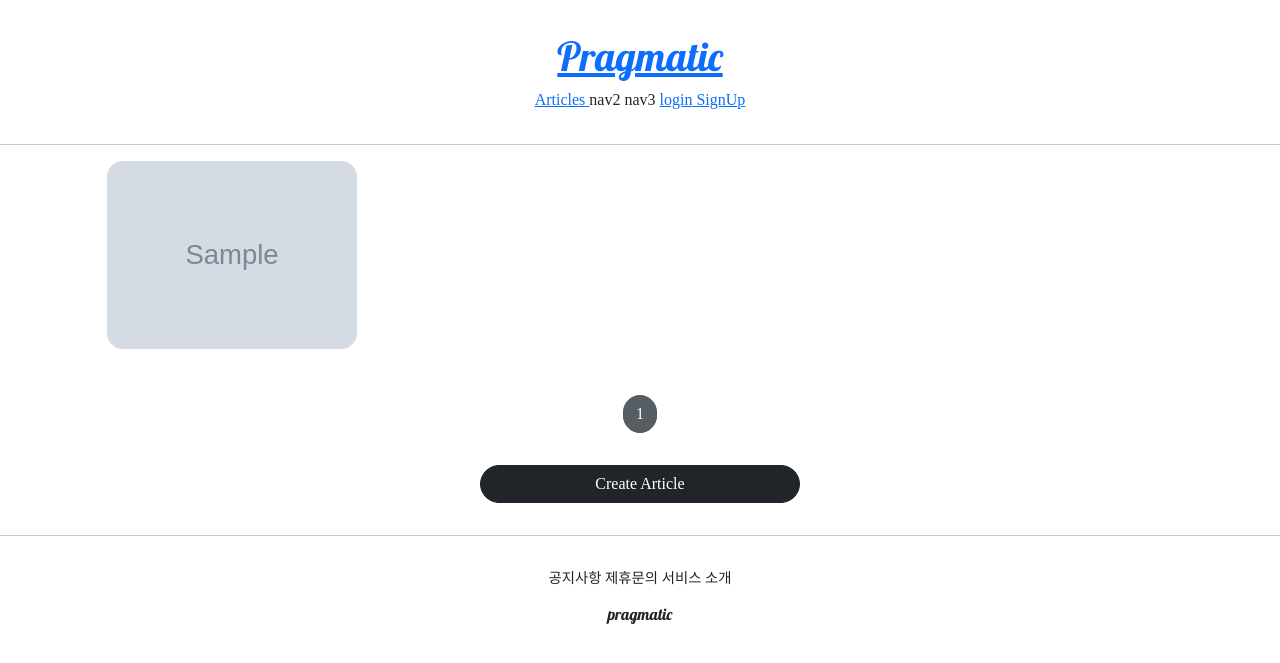
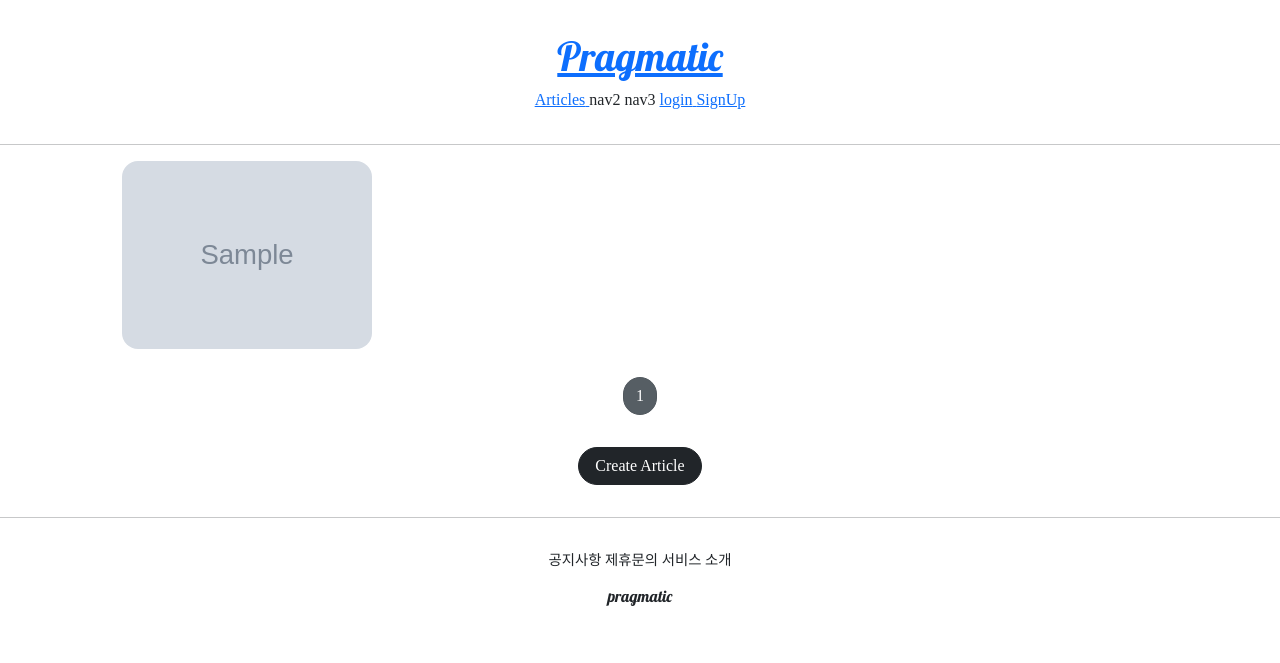
Before and after one commit to dooli1971039/Pinterest_django, a Django app: page /articles/list/ in a window 1280 px wide. Shown: the top 663 px of the page. Run offline with Django 4.2, Linux system fonts and the light colour scheme; tables that the repository leaves empty hold one stand-in row (values such as "Sample post"); grey boxes marked "Sample" are stand-in pictures; some libraries are stand-ins or nearby versions; some web fonts are replaced.

Commit message:
39강 내용

```diff
--- a/articleapp/templates/articleapp/list.html
+++ b/articleapp/templates/articleapp/list.html
@@ -2,9 +2,19 @@
 {% load static %}
 {% block content %}
 <style>
+
+    .container {
+        padding: 0;
+        margin: 0, auto;
+    }
+
+    .container a {
+      width: 45%;
+      max-width: 250px;
+    }
+
     .container div {
       width: 250px;
-      background-color: antiquewhite;
       display: flex;
       justify-content: center;
       align-items: center;
@@ -39,7 +49,7 @@
 
 
     <div style="text-align:center">
-      <a href="{% url 'articleapp:create' %}" class="btn btn-dark rounded-pill col-3 mt-3 mb-3">
+      <a href="{% url 'articleapp:create' %}" class="btn btn-dark rounded-pill mt-3 mb-3 px-3">
         Create Article
       </a>
     </div>
--- a/pragmatic/settings.py
+++ b/pragmatic/settings.py
@@ -40,7 +40,8 @@
 # SECURITY WARNING: don't run with debug turned on in production!
 DEBUG = True
 
-ALLOWED_HOSTS = []
+#모든 호스트에 대해 허용을 한다. => 나중에 배포시에는 주의할것
+ALLOWED_HOSTS = ['*']
 
 
 # Application definition
--- a/static/base.css
+++ b/static/base.css
@@ -15,3 +15,9 @@
     text-align: center;
     margin:2rem 0;
 }
+
+@media screen and (max-width:500px) {
+    html {
+        font-size: 13px;
+    }
+}
--- a/static/js/magicgrid.js
+++ b/static/js/magicgrid.js
@@ -288,7 +288,7 @@
 let magicGrid = new MagicGrid({
   container: '.container',
   animate: true,
-  gutter: 30,
+  gutter: 12,
   static: true,
   useMin: true
 });
--- a/templates/head.html
+++ b/templates/head.html
@@ -3,6 +3,7 @@
 
 <head>
     <meta charset="UTF-8">
+    <meta name="viewport" content="width=device-width, initial-scale=1, shrink-to-fit=no">
     <title>PRAGMATIC</title>
     <!--  BOOTSTRAP LINK  -->
     <link href="https://cdn.jsdelivr.net/npm/bootstrap@5.1.3/dist/css/bootstrap.min.css" rel="stylesheet"
```
